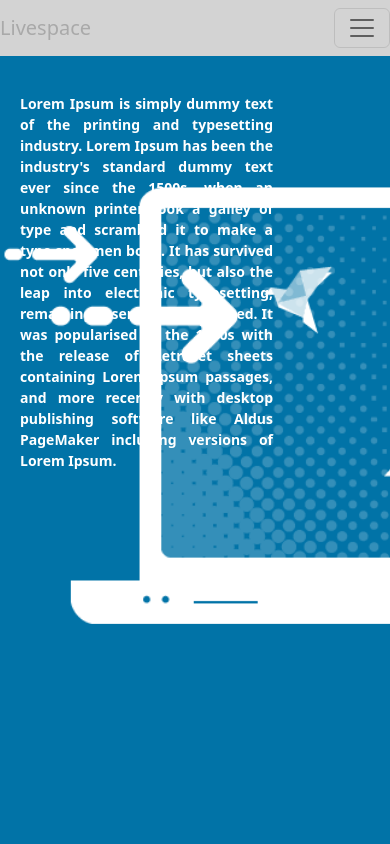
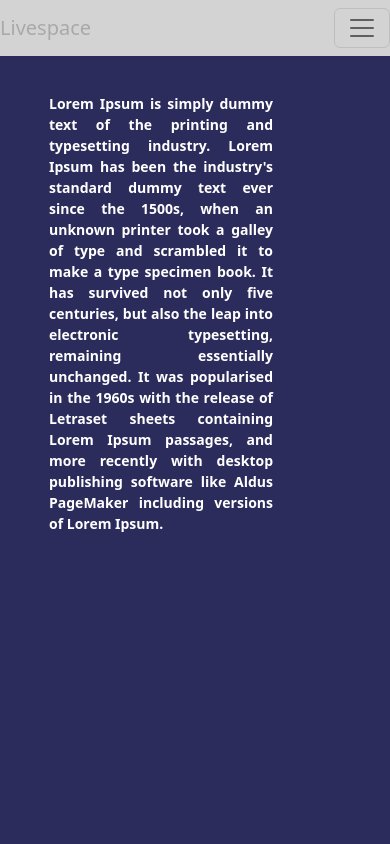
Before and after one commit to mouni0911/cmrassignment, a React (Create React App) app: page /about in a window 390 px wide. Shown: the top 844 px of the page. Built offline with nearby package versions, Linux system fonts and the light colour scheme.

Commit message:
responsiveness changes

```diff
--- a/src/Components/About.css
+++ b/src/Components/About.css
@@ -1,15 +1,17 @@
 .about{
-    background-image: url('./../images/web-design-background.png');
+    /* background-image: url('./../images/web-design-background.png'); */
+    background-color: rgb(44, 44, 92);
     background-size: cover;
     background-position: center center;
     background-repeat: no-repeat;
     background-attachment: fixed;
     height: 100vh;
+    position: relative;
 }
 .about-para{
     padding-top: 7%;
-    padding-right: 60%;
-    padding-left: 10px;
+    padding-right: 10%;
+    padding-left: 10%;
     color:white;
     font-weight: 600;
     position: absolute;
--- a/src/Components/About.jsx
+++ b/src/Components/About.jsx
@@ -4,7 +4,7 @@ import Footer from "./Footer";
 const About = () => {
   return (
     <div className="Container">
-      <div className="about">
+      <div className="about ">
         <p className="about-para">
           Lorem Ipsum is simply dummy text of the printing and typesetting
           industry. Lorem Ipsum has been the industry's standard dummy text ever
--- a/src/Navbarcomp.css
+++ b/src/Navbarcomp.css
@@ -4,10 +4,6 @@
     color: #fff;
     padding: 10px 0;
 
-}
-.contact{
-    display: flex;
-    justify-content: space-around;
 }
 .nav-links-container {
     display: flex;
@@ -54,6 +50,9 @@
         padding: 10px 0;
         background-color: lightgray;
         /* Adjust the padding for smaller screens */
+        max-height: 60vh;
+        overflow-y: auto;
+        background-attachment: scroll;
     }
 
     .navbar-brand {
```
